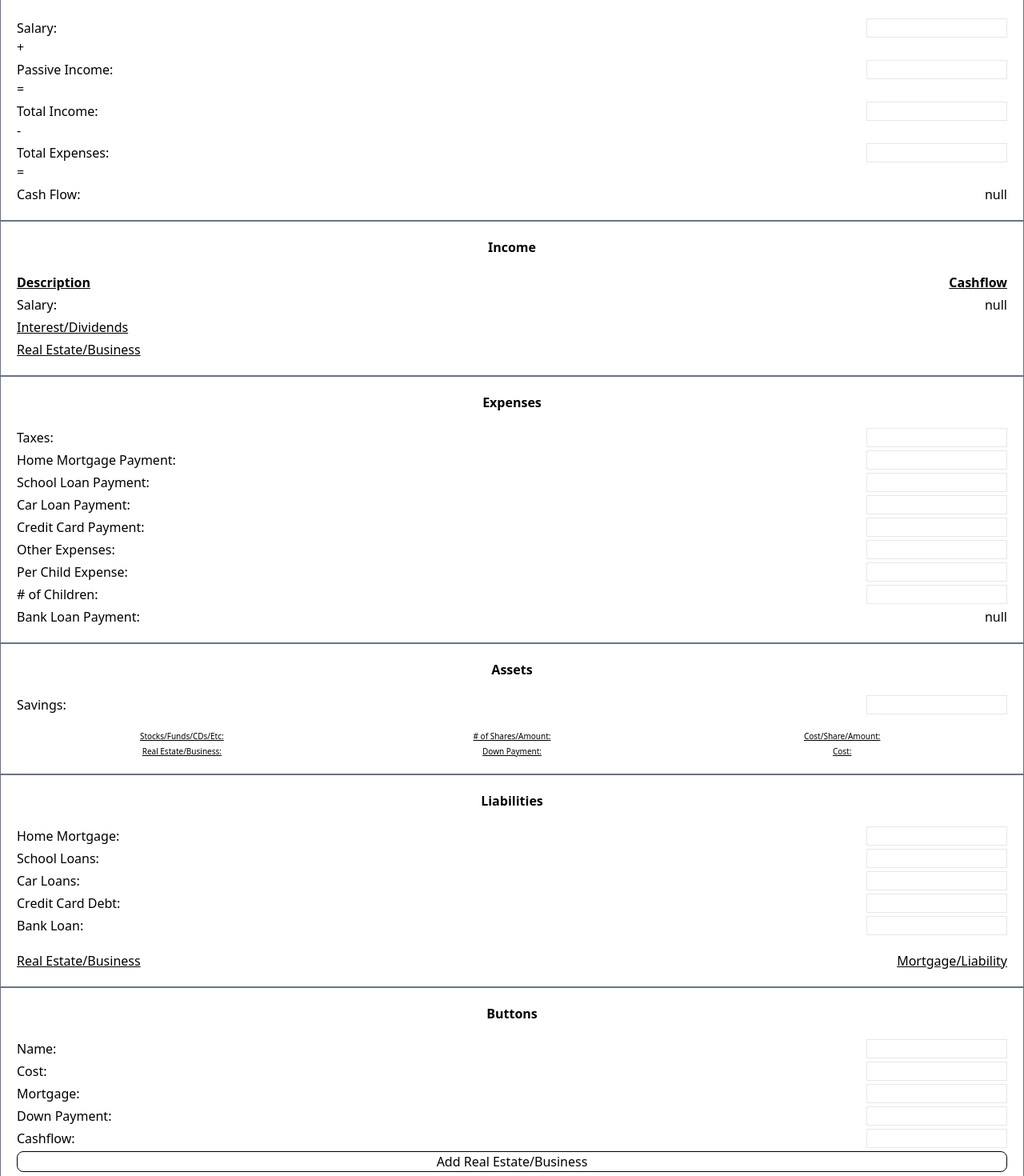
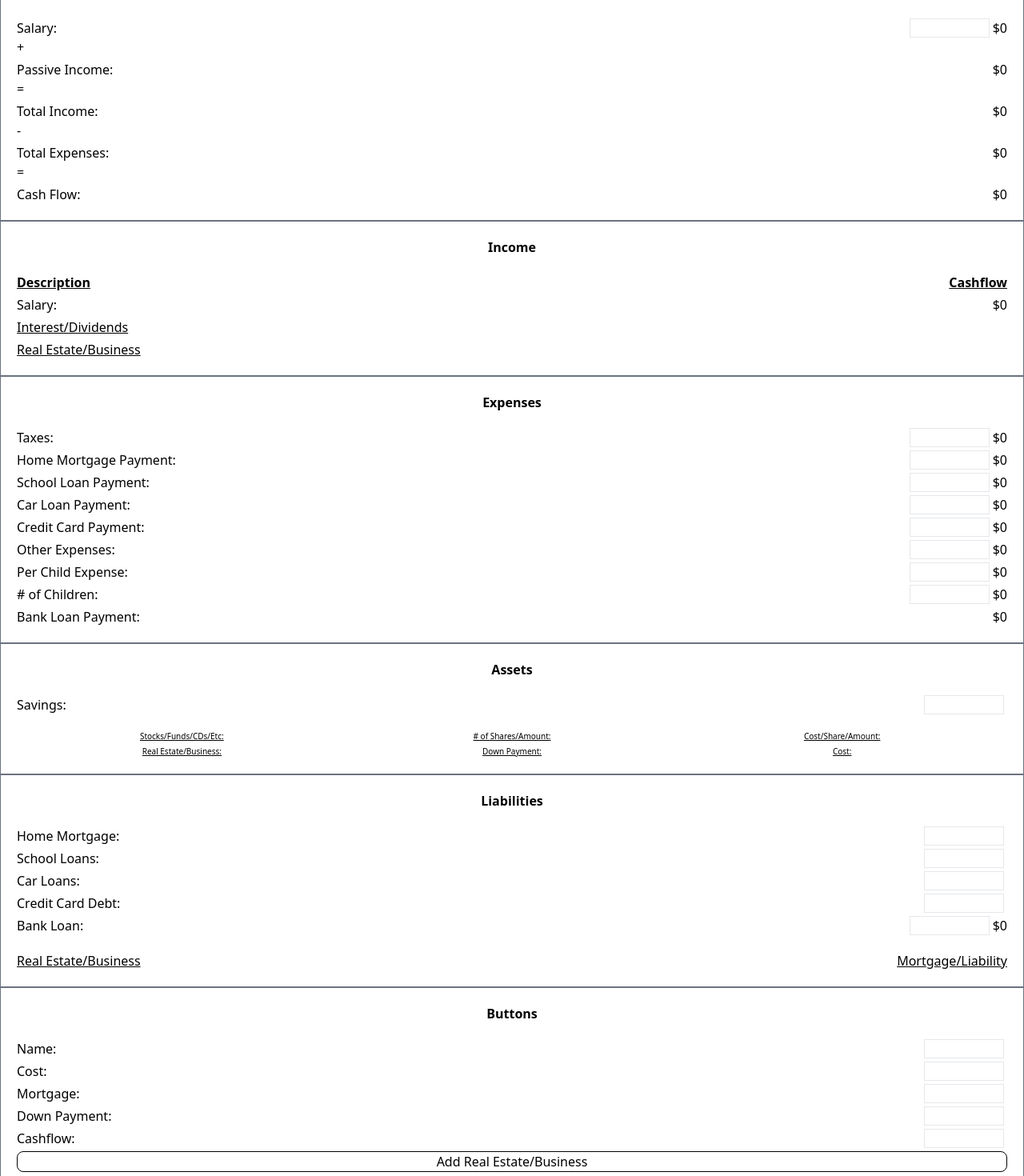
Before and after one commit to AlyCamara105/cashflow, a Next.js app: page / in a window 1280 px wide. Shown: the part 180-1650 px from the top of the page at 80% size. Built offline with nearby package versions, Linux system fonts and the light colour scheme.

Commit message:
Added some number functionality

```diff
--- a/components/CustomInput.js
+++ b/components/CustomInput.js
@@ -1,4 +1,29 @@
-function CustomInput({ type, placeholder }) {
-  return <input className="text-xs border" type={type} placeholder={placeholder} />;
+import { useDispatch } from "react-redux";
+
+function CustomInput({
+  type,
+  placeholder,
+  value,
+  noDescription,
+  setValueFunction,
+}) {
+  const dispatch = useDispatch();
+
+  return (
+    <div className="flex space-x-1">
+      <input
+        className="border text-xs max-w-[100px]"
+        type={type}
+        placeholder={placeholder}
+        onBlur={(event) => {
+          if (!noDescription && type === "number") {
+            dispatch(setValueFunction(Number(event.target.value)));
+            event.target.value = "";
+          }
+        }}
+      />
+      <p>{noDescription || (type === "number" ? `$${value}` : "")}</p>
+    </div>
+  );
 }
 export default CustomInput;
--- a/package.json
+++ b/package.json
@@ -9,11 +9,13 @@
     "lint": "next lint"
   },
   "dependencies": {
+    "@reduxjs/toolkit": "^1.9.5",
     "autoprefixer": "10.4.14",
     "next": "13.4.8",
     "postcss": "8.4.24",
     "react": "18.2.0",
-    "react-dom": "18.2.0"
+    "react-dom": "18.2.0",
+    "react-redux": "^8.1.1"
   },
   "devDependencies": {
     "prettier": "^2.8.8",
--- a/pages/_app.js
+++ b/pages/_app.js
@@ -1,5 +1,11 @@
-import '@/styles/globals.css'
+import { store } from "@/redux/store";
+import "@/styles/globals.css";
+import { Provider } from "react-redux";
 
 export default function App({ Component, pageProps }) {
-  return <Component {...pageProps} />
+  return (
+    <Provider store={store}>
+      <Component {...pageProps} />
+    </Provider>
+  );
 }
--- a/pages/index.js
+++ b/pages/index.js
@@ -1,10 +1,38 @@
 import Image from "next/image";
 import { Inter } from "next/font/google";
 import CustomInput from "@/components/CustomInput";
+import { useSelector } from "react-redux";
+import { setBankLoan, setCarLoanPayment, setCreditCardPayment, setHomeMortgagePayment, setNumOfChildren, setOtherExpenses, setPerChildExpense, setSalary, setSchoolLoanPayment, setTaxes } from "@/redux/gameInfoSlice";
 
 const inter = Inter({ subsets: ["latin"] });
 
 export default function Home() {
+  const salary = useSelector((state) => state.gameInfo.salary);
+  const passiveIncome = useSelector((state) => state.gameInfo.passiveIncome);
+  const totalIncome = useSelector((state) => state.gameInfo.totalIncome);
+  const totalExpenses = useSelector((state) => state.gameInfo.totalExpenses);
+  const cashflow = useSelector((state) => state.gameInfo.cashflow);
+  const taxes = useSelector((state) => state.gameInfo.taxes);
+  const homeMortgagePayment = useSelector(
+    (state) => state.gameInfo.homeMortgagePayment
+  );
+  const schoolLoanPayment = useSelector(
+    (state) => state.gameInfo.schoolLoanPayment
+  );
+  const carLoanPayment = useSelector((state) => state.gameInfo.carLoanPayment);
+  const creditCardPayment = useSelector(
+    (state) => state.gameInfo.creditCardPayment
+  );
+  const otherExpenses = useSelector((state) => state.gameInfo.otherExpenses);
+  const perChildExpense = useSelector(
+    (state) => state.gameInfo.perChildExpense
+  );
+  const numOfChildren = useSelector((state) => state.gameInfo.numOfChildren);
+  const bankLoanPayment = useSelector(
+    (state) => state.gameInfo.bankLoanPayment
+  );
+  const bankLoan = useSelector((state) => state.gameInfo.bankLoan);
+
   return (
     <main>
       {/* Pofession and dream  */}
@@ -29,27 +57,27 @@ export default function Home() {
         </div>
         <div className="flex justify-between">
           <h1>Salary:</h1>
-          <CustomInput type="number" />
+          <CustomInput
+            type="number"
+            value={salary}
+            setValueFunction={setSalary}
+          />
         </div>
         +
         <div className="flex justify-between">
-          <h1>Passive Income:</h1>
-          <CustomInput type="number" />
+          <h1>Passive Income:</h1>${passiveIncome}
         </div>
         =
         <div className="flex justify-between">
-          <h1>Total Income:</h1>
-          <CustomInput type="number" />
+          <h1>Total Income:</h1>${totalIncome}
         </div>
         -
         <div className="flex justify-between">
-          <h1>Total Expenses:</h1>
-          <CustomInput type="number" />
+          <h1>Total Expenses:</h1>${totalExpenses}
         </div>
         =
         <div className="flex justify-between">
-          <h1>Cash Flow:</h1>
-          <h1>null</h1>
+          <h1>Cash Flow:</h1>${cashflow}
         </div>
       </div>
 
@@ -63,8 +91,7 @@ export default function Home() {
           <h1>Cashflow</h1>
         </div>
         <div className="flex justify-between">
-          <h1>Salary:</h1>
-          <h1>null</h1>
+          <h1>Salary:</h1>${salary}
         </div>
         <div className="flex underline">
           <h1>Interest/Dividends </h1>
@@ -81,39 +108,38 @@ export default function Home() {
         </div>
         <div className="flex justify-between">
           <h1>Taxes:</h1>
-          <CustomInput type="number" />
+          <CustomInput type="number" value={taxes} setValueFunction={setTaxes} />
         </div>
         <div className="flex justify-between">
           <h1>Home Mortgage Payment:</h1>
-          <CustomInput type="number" />
+          <CustomInput type="number" value={homeMortgagePayment} setValueFunction={setHomeMortgagePayment} />
         </div>
         <div className="flex justify-between">
           <h1>School Loan Payment:</h1>
-          <CustomInput type="number" />
+          <CustomInput type="number" value={schoolLoanPayment} setValueFunction={setSchoolLoanPayment} />
         </div>
         <div className="flex justify-between">
           <h1>Car Loan Payment:</h1>
-          <CustomInput type="number" />
+          <CustomInput type="number" value={carLoanPayment} setValueFunction={setCarLoanPayment} />
         </div>
         <div className="flex justify-between">
           <h1>Credit Card Payment:</h1>
-          <CustomInput type="number" />
+          <CustomInput type="number" value={creditCardPayment} setValueFunction={setCreditCardPayment} />
         </div>
         <div className="flex justify-between">
           <h1>Other Expenses:</h1>
-          <CustomInput type="number" />
+          <CustomInput type="number" value={otherExpenses} setValueFunction={setOtherExpenses}/>
         </div>
         <div className="flex justify-between">
           <h1>Per Child Expense:</h1>
-          <CustomInput type="number" />
+          <CustomInput type="number" value={perChildExpense} setValueFunction={setPerChildExpense}/>
         </div>
         <div className="flex justify-between">
           <h1># of Children:</h1>
-          <CustomInput type="number" />
+          <CustomInput type="number" value={numOfChildren} setValueFunction={setNumOfChildren}/>
         </div>
         <div className="flex justify-between">
-          <h1>Bank Loan Payment:</h1>
-          null
+          <h1>Bank Loan Payment:</h1>${bankLoanPayment}
         </div>
       </div>
 
@@ -124,7 +150,7 @@ export default function Home() {
         </div>
         <div className="!mb-5 flex justify-between">
           <h1>Savings:</h1>
-          <CustomInput type="number" />
+          <CustomInput type="number" noDescription={true} />
         </div>
         <div className="flex justify-between text-[10px] underline">
           <div className="w-1/3 text-center">
@@ -157,23 +183,23 @@ export default function Home() {
         </div>
         <div className="flex justify-between">
           <h1>Home Mortgage:</h1>
-          <CustomInput type="number" />
+          <CustomInput type="number" noDescription={true} />
         </div>
         <div className="flex justify-between">
           <h1>School Loans:</h1>
-          <CustomInput type="number" />
+          <CustomInput type="number" noDescription={true} />
         </div>
         <div className="flex justify-between">
           <h1>Car Loans:</h1>
-          <CustomInput type="number" />
+          <CustomInput type="number" noDescription={true} />
         </div>
         <div className="flex justify-between">
           <h1>Credit Card Debt:</h1>
-          <CustomInput type="number" />
+          <CustomInput type="number" noDescription={true} />
         </div>
         <div className="flex justify-between">
           <h1>Bank Loan:</h1>
-          <CustomInput type="number" />
+          <CustomInput type="number" value={bankLoan} setValueFunction={setBankLoan} />
         </div>
         <div className="!mt-5 flex justify-between underline">
           <h1>Real Estate/Business</h1>
@@ -189,23 +215,23 @@ export default function Home() {
         <div className="flex flex-col space-y-1">
           <div className="flex justify-between">
             <h1>Name:</h1>
-            <CustomInput type="text" />
+            <CustomInput type="text" noDescription={true} />
           </div>
           <div className="flex justify-between">
             <h1>Cost:</h1>
-            <CustomInput type="number" />
+            <CustomInput type="number" noDescription={true} />
           </div>
           <div className="flex justify-between">
             <h1>Mortgage:</h1>
-            <CustomInput type="number" />
+            <CustomInput type="number" noDescription={true} />
           </div>
           <div className="flex justify-between">
             <h1>Down Payment:</h1>
-            <CustomInput type="text" />
+            <CustomInput type="text" noDescription={true} />
           </div>
           <div className="flex justify-between">
             <h1>Cashflow:</h1>
-            <CustomInput type="number" />
+            <CustomInput type="number" noDescription={true} />
           </div>
           <button className="rounded-lg border border-black">
             Add Real Estate/Business
@@ -214,15 +240,15 @@ export default function Home() {
         <div className="!mt-5 flex flex-col space-y-1">
           <div className="flex justify-between">
             <h1>Name:</h1>
-            <CustomInput type="text" />
+            <CustomInput type="text" noDescription={true} />
           </div>
           <div className="flex justify-between">
             <h1># of Shares:</h1>
-            <CustomInput type="number" />
+            <CustomInput type="number" noDescription={true} />
           </div>
           <div className="flex justify-between">
             <h1>Cost/Share/Amount:</h1>
-            <CustomInput type="number" />
+            <CustomInput type="number" noDescription={true} />
           </div>
           <button className="rounded-lg border border-black">
             Add Stocks/Etc
--- /dev/null
+++ b/redux/gameInfoSlice.js
@@ -0,0 +1,90 @@
+import { createSlice } from "@reduxjs/toolkit";
+
+export const gameInfoSlice = createSlice({
+  name: "gameInfoSlice",
+  initialState: {
+    salary: 0,
+    passiveIncome: 0,
+    totalIncome: 0,
+    totalExpenses: 0,
+    cashflow: 0,
+    taxes: 0,
+    homeMortgagePayment: 0,
+    schoolLoanPayment: 0,
+    carLoanPayment: 0,
+    creditCardPayment: 0,
+    otherExpenses: 0,
+    perChildExpense: 0,
+    numOfChildren: 0,
+    bankLoanPayment: 0,
+    bankLoan: 0,
+  },
+  reducers: {
+    setSalary: (state, action) => {
+      state.salary = action.payload;
+    },
+    setPassiveIncome: (state, action) => {
+      state.passiveIncome = action.payload;
+    },
+    setTotalIncome: (state, action) => {
+      state.totalIncome = action.payload;
+    },
+    setTotalExpenses: (state, action) => {
+      state.totalExpenses = action.payload;
+    },
+    setCashflow: (state, action) => {
+      state.cashflow = action.payload;
+    },
+    setTaxes: (state, action) => {
+      state.taxes = action.payload;
+    },
+    setHomeMortgagePayment: (state, action) => {
+      state.homeMortgagePayment = action.payload;
+    },
+    setSchoolLoanPayment: (state, action) => {
+      state.schoolLoanPayment = action.payload;
+    },
+    setCarLoanPayment: (state, action) => {
+      state.carLoanPayment = action.payload;
+    },
+    setCreditCardPayment: (state, action) => {
+      state.creditCardPayment = action.payload;
+    },
+    setOtherExpenses: (state, action) => {
+      state.otherExpenses = action.payload;
+    },
+    setPerChildExpense: (state, action) => {
+      state.perChildExpense = action.payload;
+    },
+    setNumOfChildren: (state, action) => {
+      state.numOfChildren = action.payload * state.perChildExpense;
+    },
+    setBankLoanPayment: (state, action) => {
+      state.bankLoanPayment = action.payload;
+    },
+    setBankLoan: (state, action) => {
+      state.bankLoan = action.payload;
+    },
+  },
+});
+
+// Action creators are generated for each case reducer function
+export const {
+  setSalary,
+  setPassiveIncome,
+  setTotalIncome,
+  setTotalExpenses,
+  setCashflow,
+  setTaxes,
+  setHomeMortgagePayment,
+  setSchoolLoanPayment,
+  setCarLoanPayment,
+  setCreditCardPayment,
+  setOtherExpenses,
+  setPerChildExpense,
+  setNumOfChildren,
+  setBankLoan,
+  setBankLoanPayment,
+} = gameInfoSlice.actions;
+
+export default gameInfoSlice.reducer;
--- /dev/null
+++ b/redux/store.js
@@ -0,0 +1,8 @@
+import { configureStore } from "@reduxjs/toolkit";
+import gameInfoSlice from "./gameInfoSlice";
+
+export const store = configureStore({
+  reducer: {
+    gameInfo: gameInfoSlice
+  },
+});
```
Also changed, not shown: 1 other file (tests, documents, lock files or other folders).
